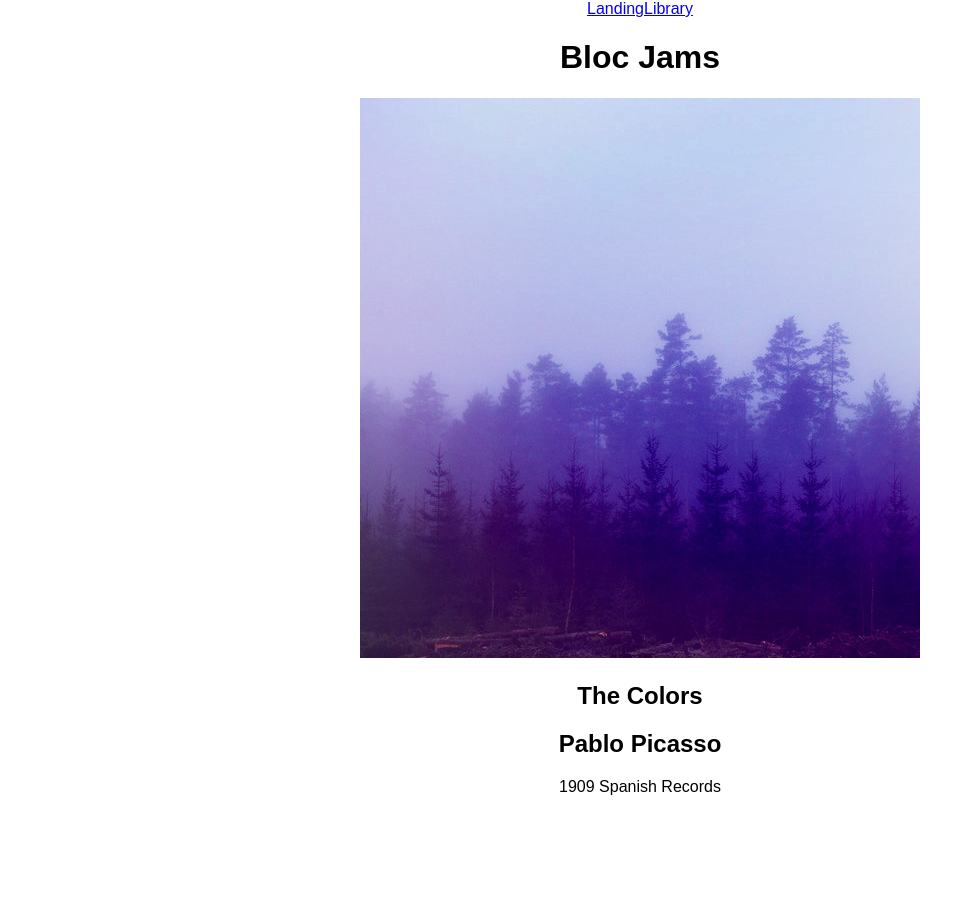
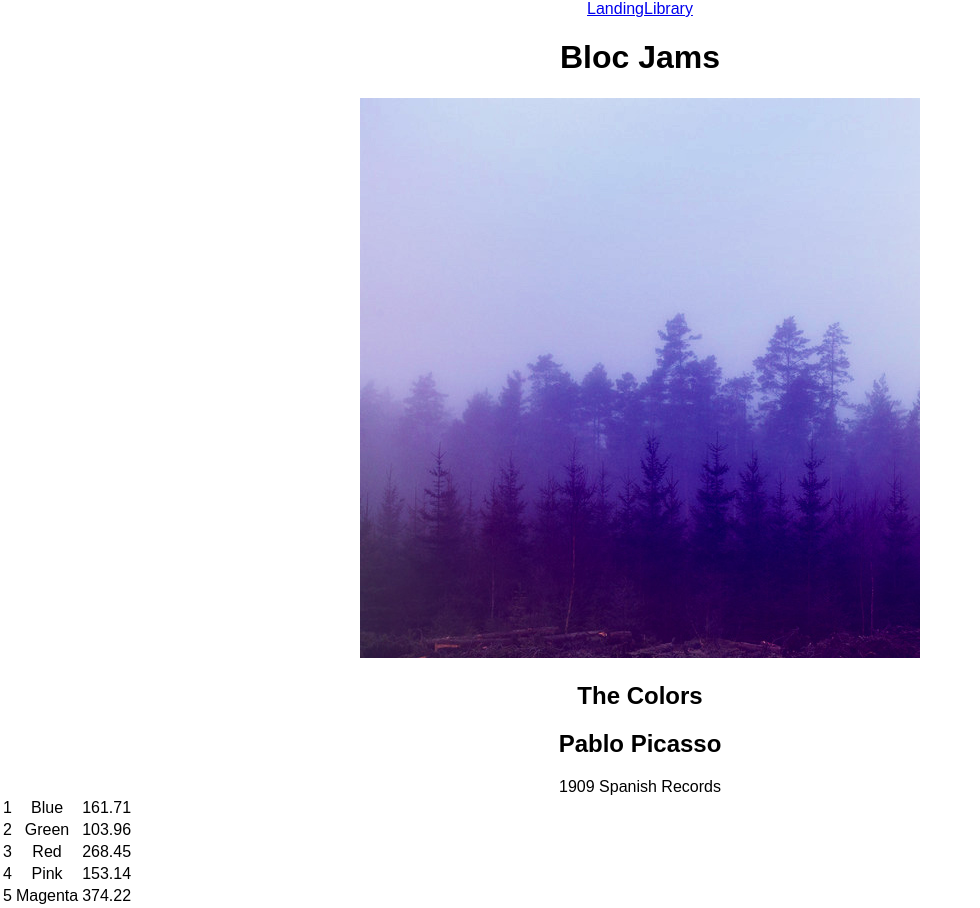
Before and after one commit to dothework/bloc-jams-react, a React (Create React App) app: page /album/the-colors in a window 1280 px wide. Shown: the whole page, without its empty margins (0-980 px from the left). Before the commit the page ends 800 px from the top, so only its background shows below. Built offline with nearby package versions, Linux system fonts and the light colour scheme.

Commit message:
assignment six work (no styling)

```diff
--- a/public/index.html
+++ b/public/index.html
@@ -10,6 +10,7 @@
     -->
     <link rel="manifest" href="%PUBLIC_URL%/manifest.json">
     <link rel="shortcut icon" href="%PUBLIC_URL%/favicon.ico">
+    <link rel="stylesheet" type="text/css" href="//code.ionicframework.com/ionicons/2.0.1/css/ionicons.min.css">
     <!--
       Notice the use of %PUBLIC_URL% in the tags above.
       It will be replaced with the URL of the `public` folder during the build.
--- a/src/components/album.js
+++ b/src/components/album.js
@@ -33,6 +33,15 @@ class Album extends Component {
           <col id="song-duration-column" />
         </colgroup>
         <tbody>
+        {
+          this.state.album.songs.map((item, index)  =>
+            <tr className="album-view-song-item">
+            <td className="song-item-number" data-song-number={index}>{index+1}</td>
+            <td className="song-item-title">{ item.title }</td>
+            <td className="song-item-duration">{item.duration }</td>
+            </tr>
+          )
+        }
         </tbody>
       </table>
       </div>
--- a/src/components/library.js
+++ b/src/components/library.js
@@ -11,7 +11,7 @@ class Library extends Component {
 
   render() {
    return (
-     <section class='library'>
+     <section className='library'>
      {
        this.state.albums.map(album =>
          <Link to={`/album/${album.slug}`}>
```
